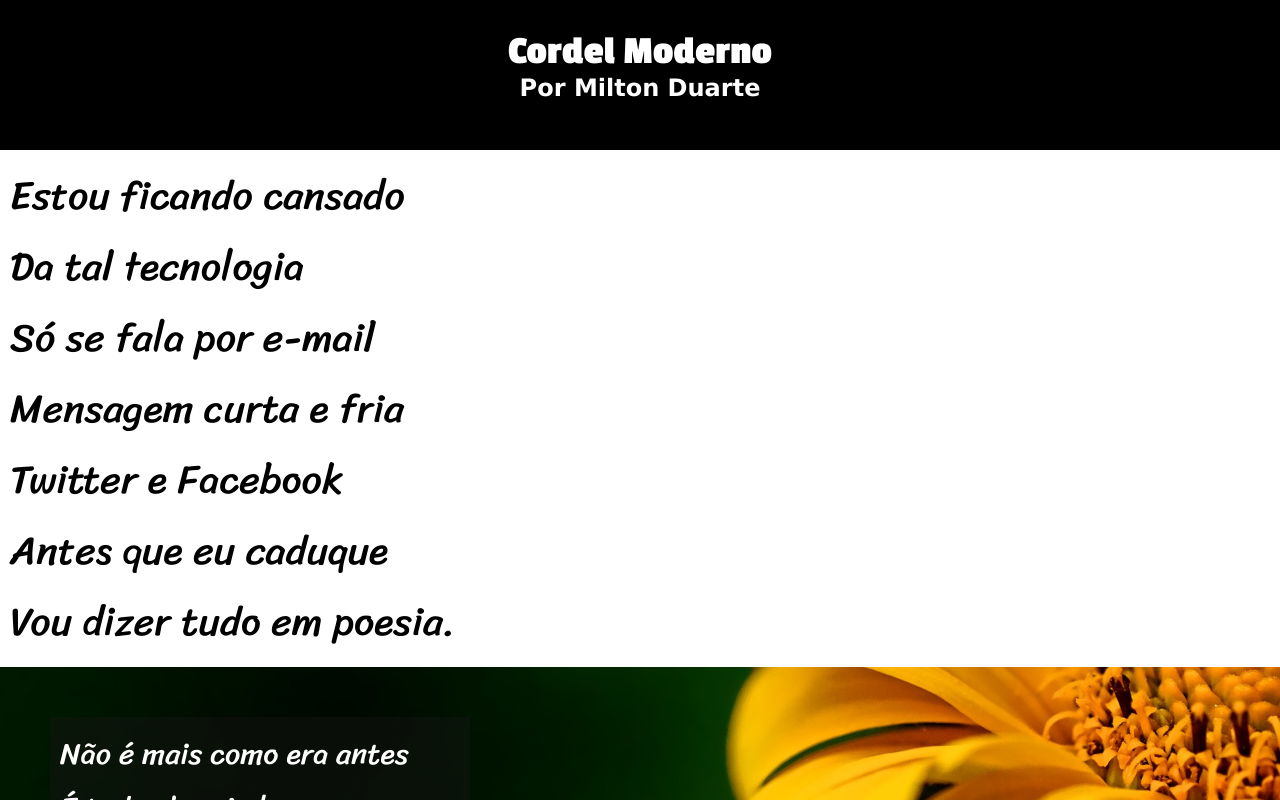
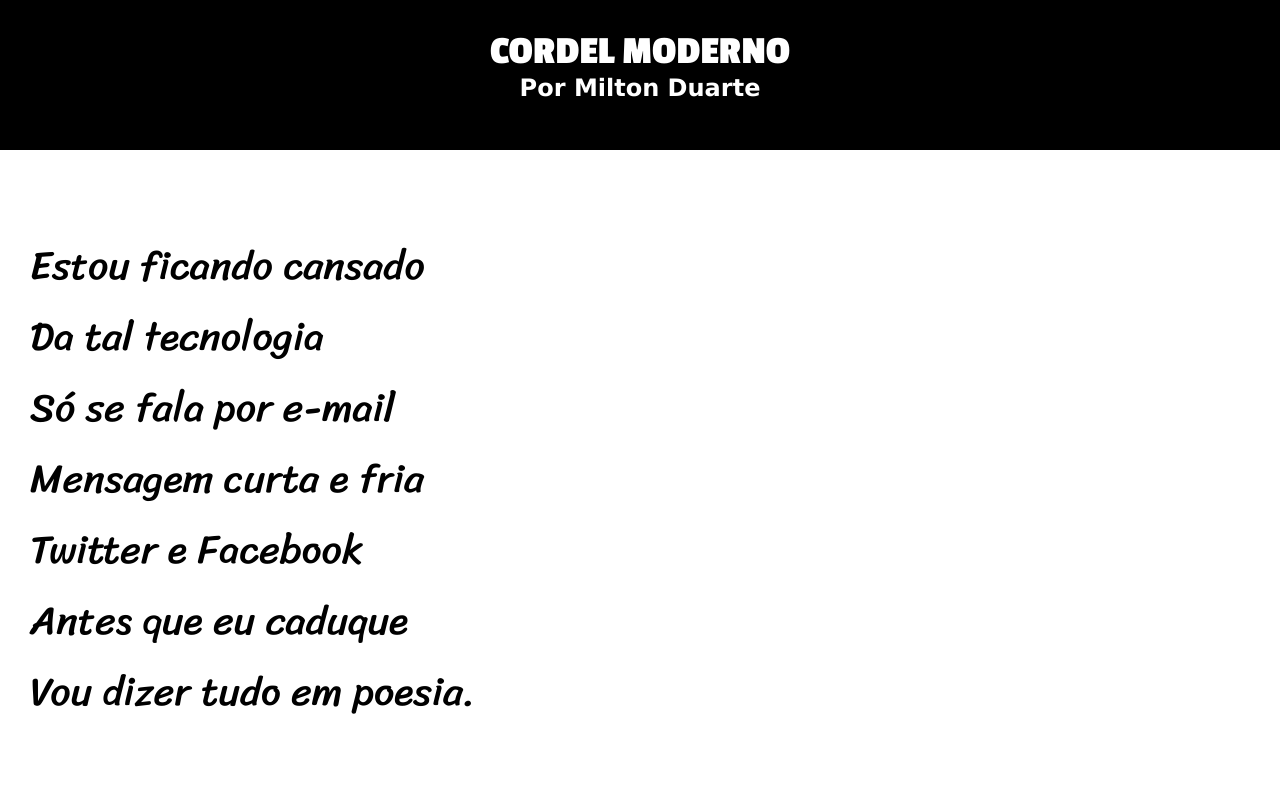
Before and after one commit to keoip/Curso-css, a plain HTML site: page curso css/desafios/d012/cordel.html in a window 1280 px wide. Shown: the top 800 px of the page. Drawn offline with Linux system fonts and the light colour scheme.

Commit message:
atualizado d012

```diff
--- a/curso css/desafios/d012/style.css
+++ b/curso css/desafios/d012/style.css
@@ -19,6 +19,10 @@
     padding: 0;
 }
 
+html,body{
+    min-height: 100vh;
+}
+
 body{
     min-width: 500px;
     max-width: 1900px;
@@ -37,12 +41,12 @@ header{
     color: #FFFFFF;
     min-height: 150px;
     text-align: center;
-    justify-content: center;
 }
-
 header > h1{
   font-family: var(--fonte-destaque);
   font-size: 40px;
+  text-transform: uppercase;  /* Deixa as letras maíusculas */
+  /* font-variant: small-caps; Deixa as letras maíusculas porém as primeiras letras ficam maiores que o restante */
 
 }
 
@@ -65,12 +69,15 @@ h2{
     font-family: Verdana, Geneva, Tahoma, sans-serif;
 }
 
+
 .white{
     font-family: var(--fonte-padrao);
     background-color: #FFFFFF;
     font-size: 40px;
-    padding: 10px;
-
+    padding-top: 10vh;
+    padding-bottom: 10vh;
+    /* OBSERVAÇÃO, PODEMOS TROCAR O "PADDING" NORMAL PELO "PADDING TOP E BOTTOM COLOCANDO INVÉS DE PX, EM, REM, ETC POR VH("ALTURA DA VIEW PORT, ALTURA DA TELA, DA FRENTE ETC..")"*/
+    padding-left: 30px;
 }
 
 .transparente{
```
